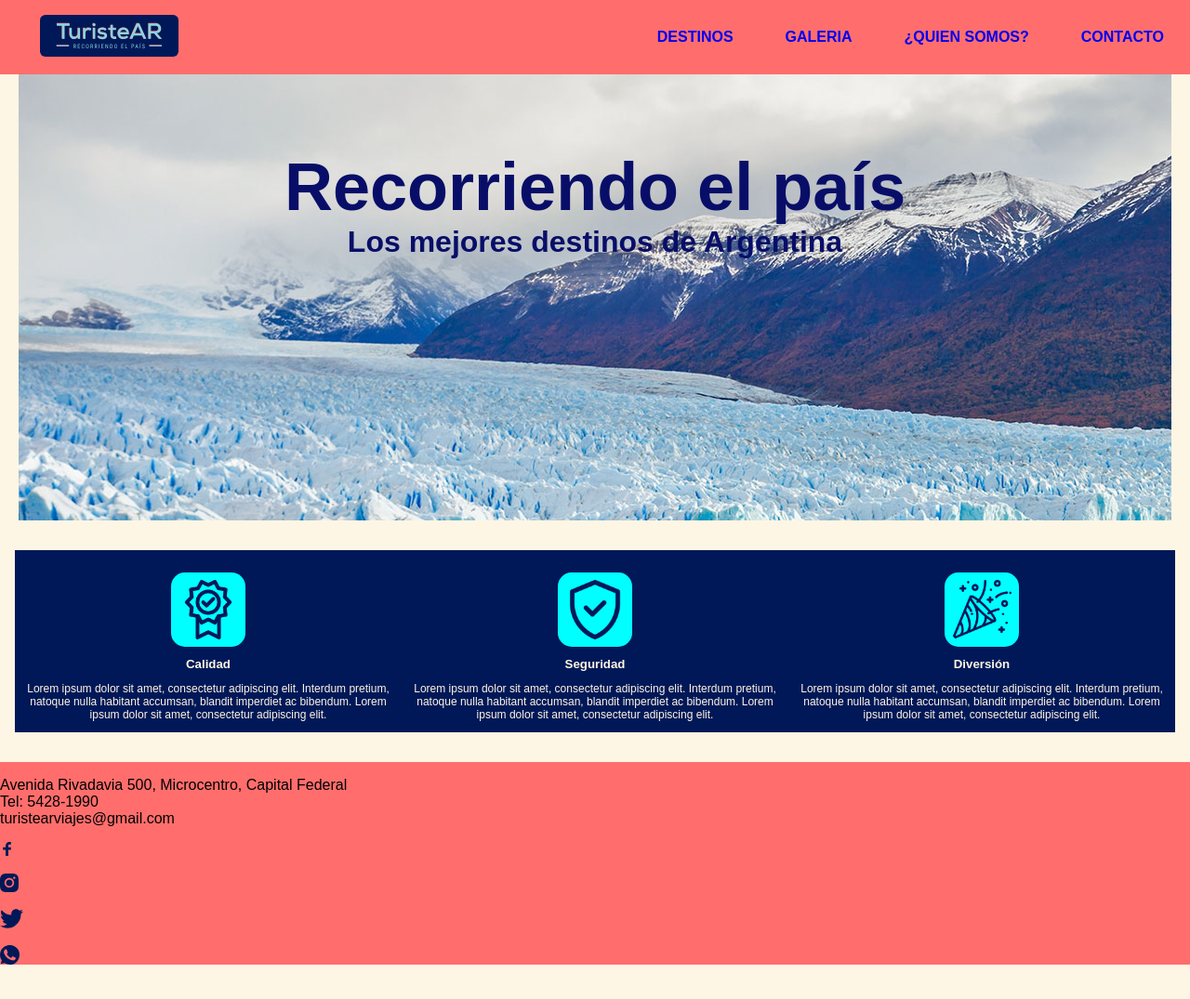
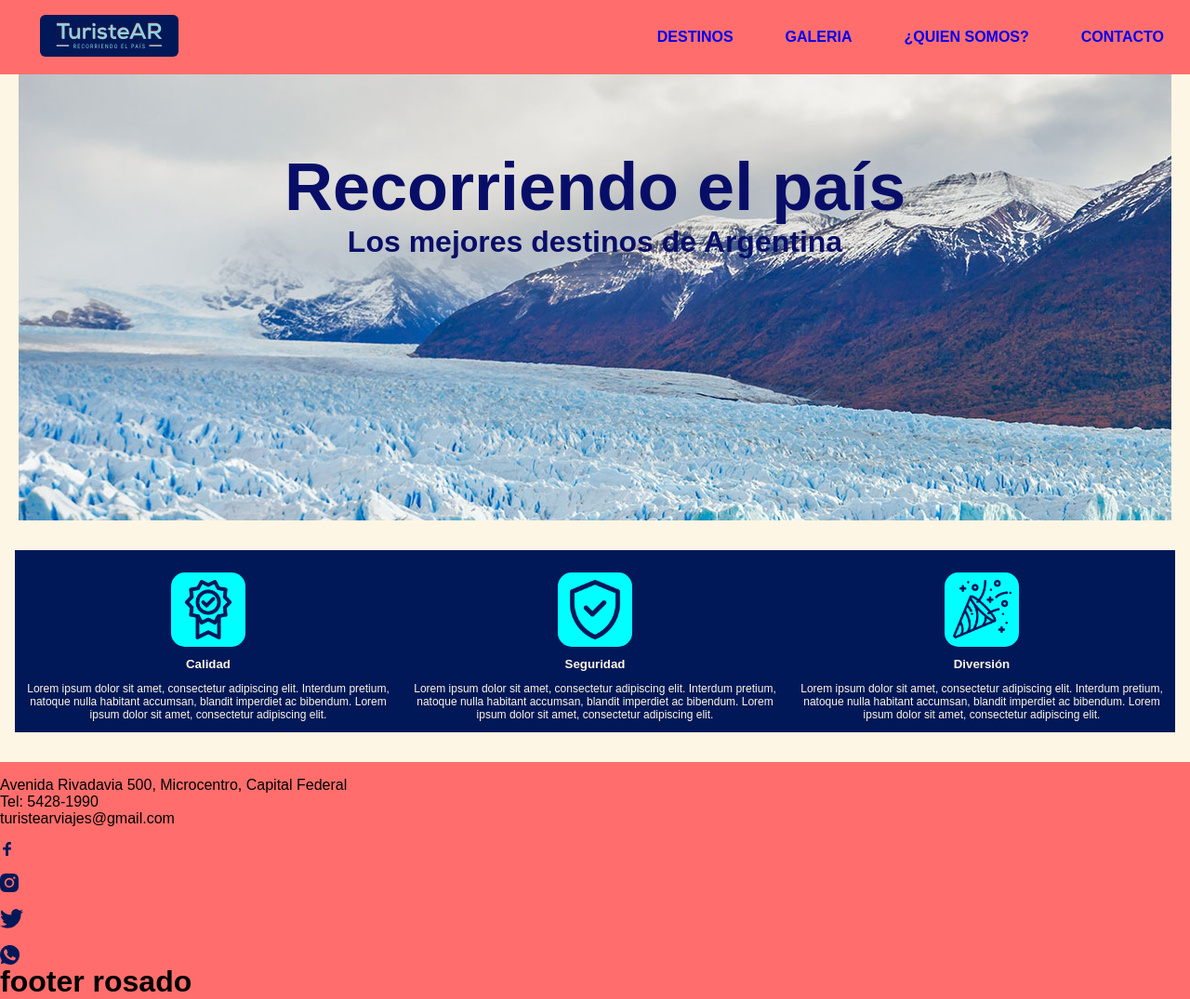
Before and after one commit to GabPeralta/Mi_Repositorio_TuristeAR, a plain HTML site: page views/index.html in a window 1280 px wide. Shown: the whole page at 93% size. Before the commit the page ends 1038 px from the top, so only its background shows below. Drawn offline with nearby package versions, Linux system fonts and the light colour scheme.

Commit message:
actualizacion de prueba 1

```diff
--- a/views/index.html
+++ b/views/index.html
@@ -119,7 +119,7 @@
                 <li><img src="../public/img/logotwitter.svg" alt="twitter" height="25px" width="25px"></li>
                 <li><img src="../public/img/logowhatsapp.svg" alt="whatsapp" height="21px" width="21px"></li>
             </ul>
-
+ <H1> footer rosado </H1>
             </div>
     </div>
 
```
